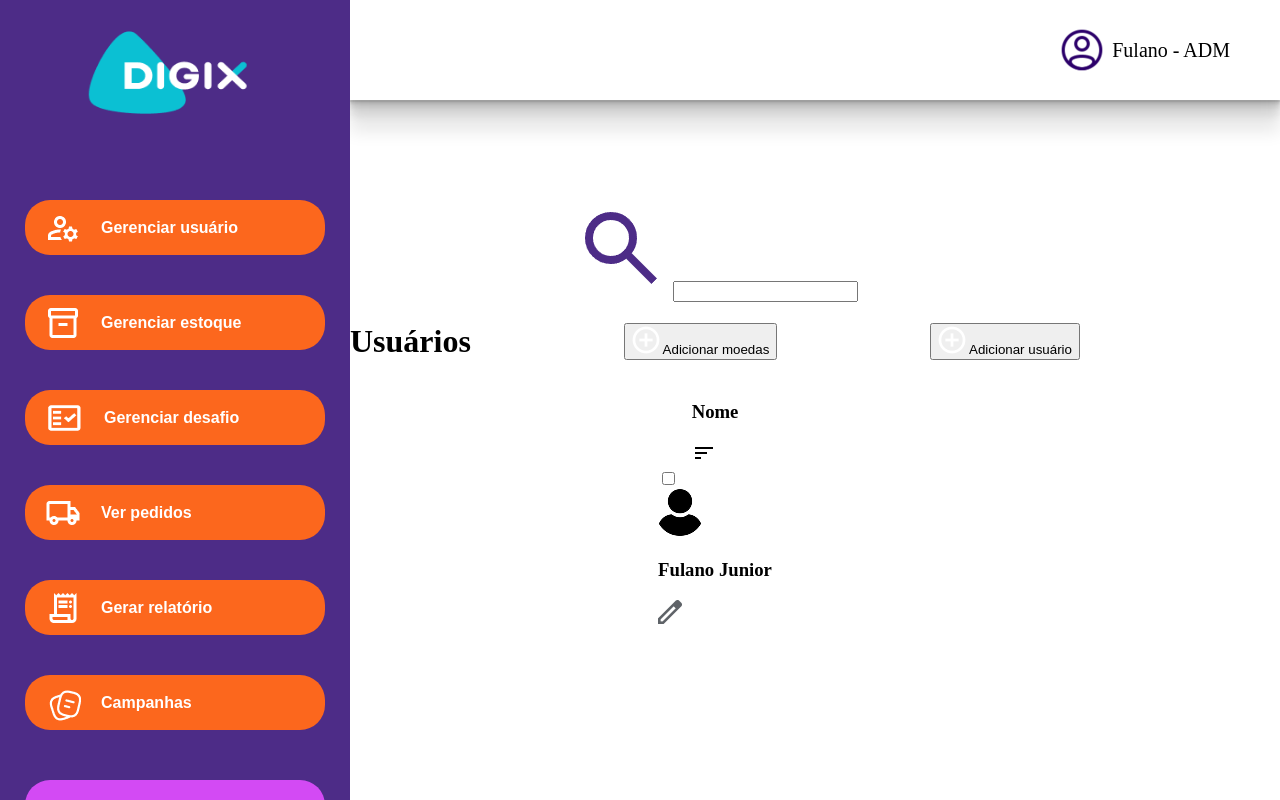
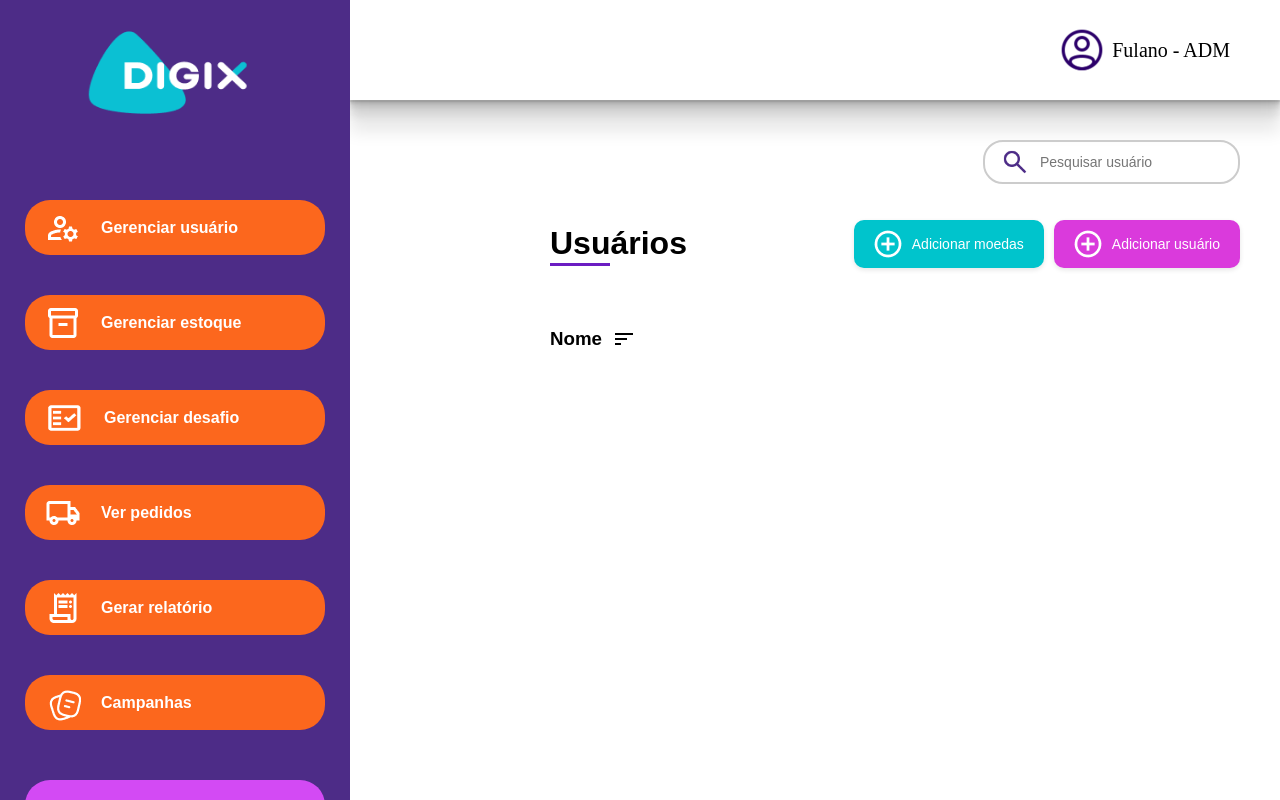
Before and after one commit to kinokano/Digicoin, a Django app: page /listaDeUsuarios in a window 1280 px wide. Run offline with Django 5.2, Linux system fonts and the light colour scheme.

Commit message:
Fix-ListaDeUsuarios

```diff
--- a/Digicoin/api/static/css/AdmCss/listaDeUsuarios.css
+++ b/Digicoin/api/static/css/AdmCss/listaDeUsuarios.css
@@ -1,16 +1,156 @@
-.mainListaUsuarios{
+.mainListaUsuarios {
+    padding: 40px;
+    font-family: Arial, sans-serif;
+    max-width: 800px;
     margin-left: 350px;
-    margin-right: 200px;
-    margin-top: 100px;
+    padding-left: 200px;
+
+
+}
+
+.divPesquisa {
     display: flex;
-    flex-direction: column;
+    justify-content: flex-end;
+    margin-bottom: 20px;
+}
+
+.barraPesquisa {
+    border: 2px solid #ccc;
+    border-radius: 20px;
+    padding: 5px 15px;
+    display: flex;
     align-items: center;
-    justify-content: center;
+    gap: 8px;
+}
+
+.barraPesquisa input {
+    border: none;
+    outline: none;
+    font-size: 14px;
+}
+
+.barraPesquisa img{
+    width: 30px;
+    height: 30px;
+}
+
+.primeiraLinha {
+    display: flex;
+    justify-content: space-between;
+    align-items: center;
+    margin-bottom: 25px;
+}
+
+.primeiraLinha h1 span {
+    border-bottom: 3px solid #6B1DC2;
+    padding-bottom: 2px;
 }
 
 .botoesUsuario{
-    width: 100%;
+    display: flex;
+}
+
+.botoesUsuario a{
+    text-decoration: none;
+}
+
+.botoesUsuario button {
+
+    border: none;
+    padding: 10px 20px;
+    font-size: 14px;
+    border-radius: 10px;
+    margin-left: 10px;
     display: flex;
     align-items: center;
+    gap: 10px;
+    cursor: pointer;
+    box-shadow: 0 2px 5px rgba(0,0,0,0.1);
+}
+
+.addMoedas {
+    background-color: #00C4CC;
+    color: white;
+}
+
+.addMoedas:hover{
+    background-color: #037b80;
+    transition: 0.5s ease-in-out;
+}
+
+.addUsuarios {
+    background-color: #DA3ADC;
+    color: white;
+}
+.addUsuarios:hover{
+    background-color: #b42fb6;
+    transition: 0.5s ease-in-out;
+}
+
+.head {
+    display: flex;
+    align-items: center;
+    gap: 10px;
+    margin-bottom: 15px;
+}
+
+.listaUsuarios {
+    display: flex;
+    flex-direction: column;
+    gap: 12px;
+}
+
+.linhaUsuario {
+    display: flex;
+    align-items: center;
+    background-color: white;
+    border-left: 5px solid #CA8EFF;
+    border-radius: 12px;
+    padding: 10px;
+    box-shadow: 2px 2px 6px rgba(0,0,0,0.05);
     justify-content: space-between;
 }
+
+.linhaUsuario input[type="checkbox"] {
+    margin-right: 10px;
+}
+
+.infoUser {
+    display: flex;
+    align-items: center;
+    gap: 15px;
+    flex-grow: 1;
+}
+
+.infoUser img{
+    width: 30px;
+    height: 30px;
+}
+
+.infoUser .nome {
+    font-size: 16px;
+    font-weight: bold;
+}
+
+.infoUser .status {
+    margin-left: auto;
+    color: #888;
+    font-size: 14px;
+}
+
+.iconeEditar {
+    cursor: pointer;
+}
+
+.status{
+    margin-right: 150px;
+
+}
+
+.desativado {
+    opacity: 0.4;
+}
+
+.idUser{
+    display: none;
+}
--- a/Digicoin/api/templates/AdmHtml/listaDeUsuarios.html
+++ b/Digicoin/api/templates/AdmHtml/listaDeUsuarios.html
@@ -8,29 +8,31 @@
 
 <div class="mainListaUsuarios">
 
+    <div class="divPesquisa">
         <div class="barraPesquisa">
             <img src="{% static 'img/iconeLupa.png' %}" alt="">
-        <input type="search">
-
+            <input type="search" placeholder="Pesquisar usuário">
+        </div>
     </div>
 
-        <div class="botoesUsuario">
+        <div class="primeiraLinha">
 
             <h1><span>Usu</span>ários</h1>
 
+            <div class="botoesUsuario">
                 <a href="">
                     <button class="addMoedas">
                         <img src="{% static 'img/iconAdicionar.png' %}" alt="">
                         Adicionar moedas
                     </button>
                 </a>
-
                 <a href="">
                     <button class="addUsuarios">
                         <img src="{% static 'img/iconAdicionar.png' %}" alt="">
                         Adicionar usuário
                     </button>
                 </a>
+            </div>
 
         </div>
 
@@ -40,21 +42,47 @@
         </div>
 
 
-        <div class="user">
+        <div class="listaUsuarios">
+
+            {% for usuario in usuarios %}
+
+            {% if usuario.is_active %}
+            <div class="linhaUsuario">
                 <input type="checkbox" class="checkbox">
-
                 <div class="infoUser">
                     <img src="{% static 'img/userBlack.png' %}" alt="">
-                <h3>Fulano Junior</h3>
-                <h3></h3>
-                <img src="{% static 'img/edit.png' %}" alt="">
+                    <input type="text" class="idUser" value="{{usuario.id}}">
+                    <span class="nome">{{usuario.first_name}}</span>
+                    <span class="status"></span>
+                </div>
+                <img class="iconeEditar" src="{% static 'img/edit.png' %}" alt="">
+            </div>
+
+
+            {% else %}
+
+                <div class="linhaUsuario desativado">
+                    <input type="checkbox" class="checkbox">
+                    <div class="infoUser">
+                        <input type="text" class="idUser" value="{{usuario.id}}">
+                        <img src="{% static 'img/userBlack.png' %}" alt="">
+                        <span class="nome">{{usuario.first_name}}</span>
+                        <span class="status">Desativado</span>
+                    </div>
+                    <img class="iconeEditar" src="{% static 'img/edit.png' %}" alt="">
+                </div>
+
+
+            {% endif %}
+
+
+            {% endfor%}
+
+
 
         </div>
 
 </div>
 
 
-</div>
-
-
 {% endblock %}
--- a/Digicoin/api/views/web_views.py
+++ b/Digicoin/api/views/web_views.py
@@ -53,6 +53,7 @@ def cadastrarDesafio(request):
     campanhas = Campanha.objects.filter(is_active=True)
 
     return render(request, 'AdmHtml/cadastrarDesafio.html', {'campanhas': campanhas})
+
 def ranking(request):
     return render(request, 'UserHtml/ranking.html')
 
@@ -68,7 +69,9 @@ def listaEstoque(request):
 
 
 def listaDeUsuarios(request):
-    return render(request, 'AdmHtml/listaDeUsuarios.html')
+    usuarios = CustomUser.objects.filter(is_adm=0)
+
+    return render(request, 'AdmHtml/listaDeUsuarios.html', {'usuarios': usuarios})
 
 def desafiosCampanha(request):
 
```
Lines whose indentation alone changed are shown as unchanged.
